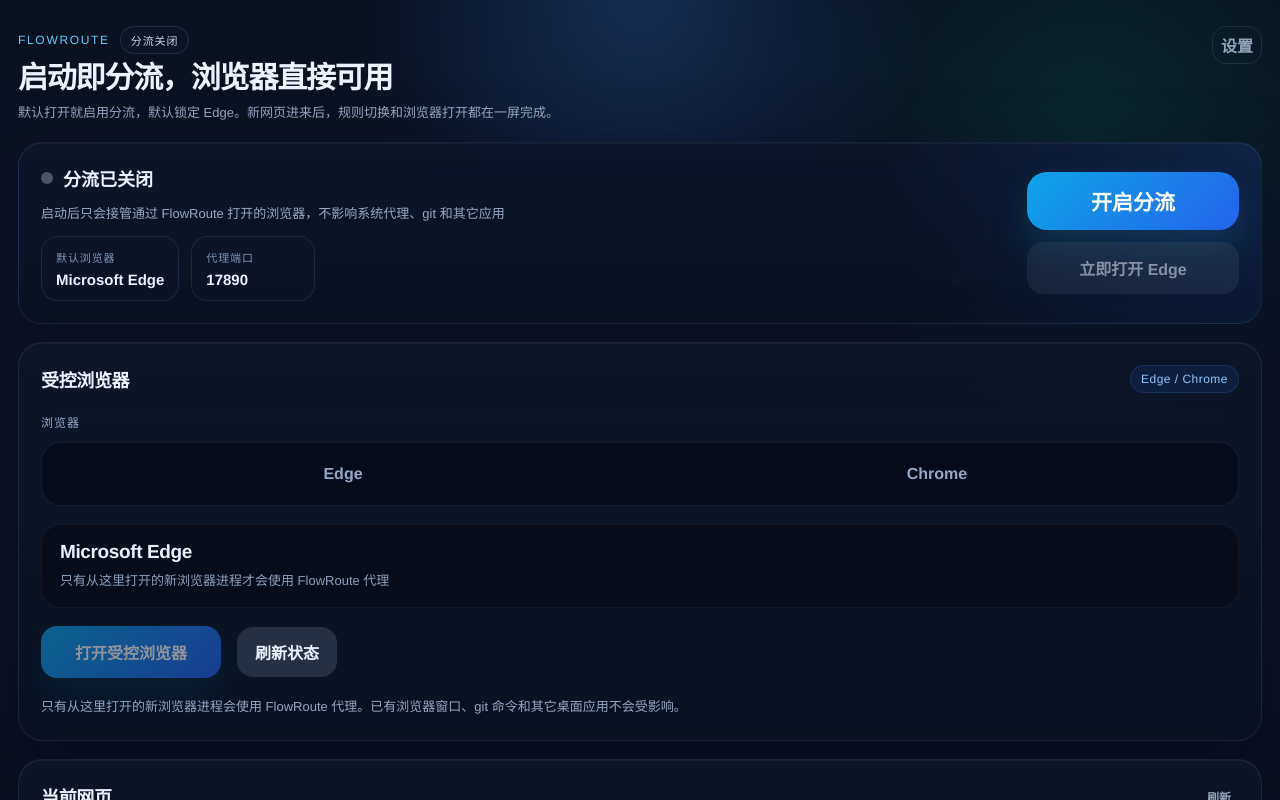
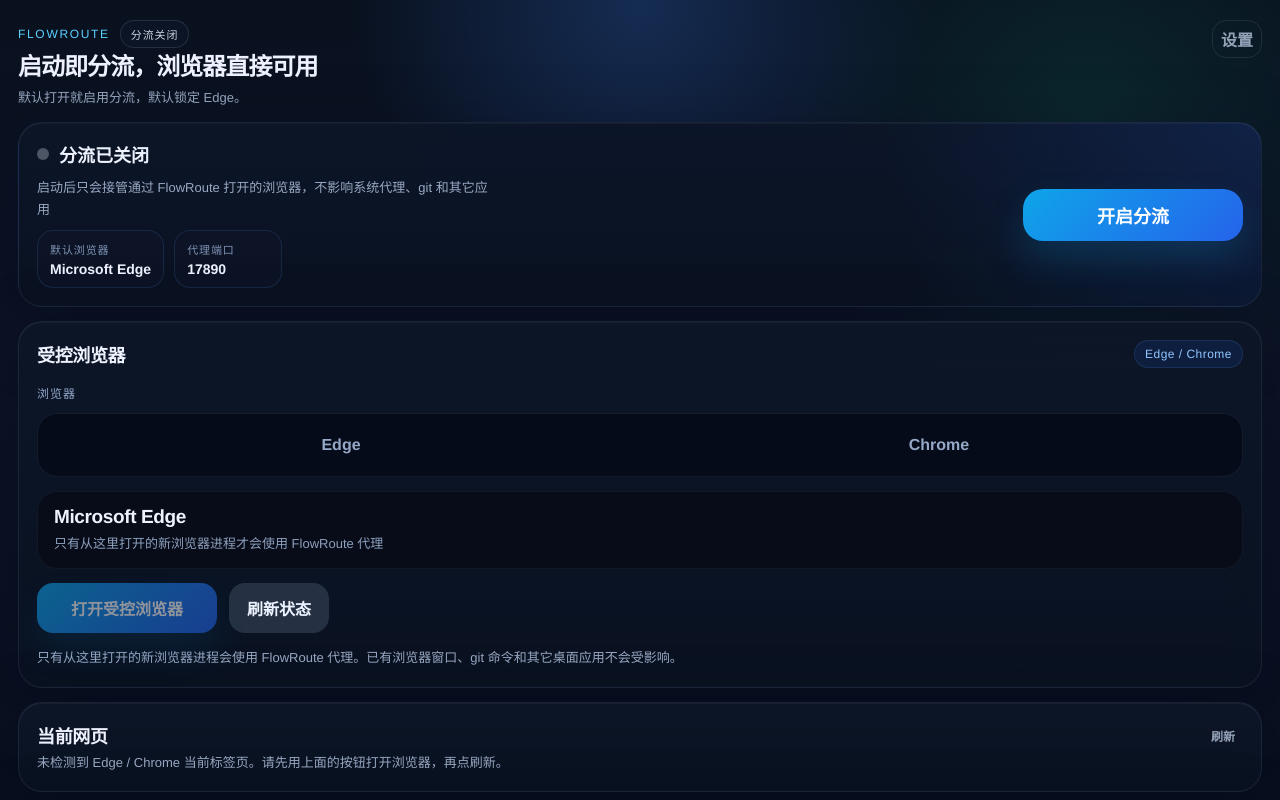
Before and after one commit to blackwait/flowroute, a React (Vite) app: page / in a window 1280 px wide. Built offline with nearby package versions, Linux system fonts and the light colour scheme.

Commit message:
feat: compact flowroute home layout

```diff
--- a/src/App.tsx
+++ b/src/App.tsx
@@ -181,7 +181,7 @@
             <span className={`hero-pill ${status?.running ? 'live' : 'idle'}`}>{currentStatusText}</span>
           </div>
           <h1>启动即分流，浏览器直接可用</h1>
-          <p className="subtitle">默认打开就启用分流，默认锁定 Edge。新网页进来后，规则切换和浏览器打开都在一屏完成。</p>
+          <p className="subtitle">默认打开就启用分流，默认锁定 Edge。</p>
         </div>
         <button className="ghost hero-settings" onClick={openSettings}>设置</button>
       </header>
@@ -211,13 +211,6 @@
             onClick={toggleRouting}
           >
             {toggleBusy ? '处理中…' : status?.running ? '关闭分流' : '开启分流'}
-          </button>
-          <button
-            className="secondary quick-open"
-            disabled={!status?.running || bootstrapping}
-            onClick={openBrowser}
-          >
-            立即打开 Edge
           </button>
         </div>
       </section>
@@ -251,7 +244,7 @@
             <button className="primary-wide" disabled={!status?.running || bootstrapping} onClick={openBrowser}>
               打开受控浏览器
             </button>
-            <button className="secondary" disabled={bootstrapping} onClick={() => void refresh()}>
+            <button className="secondary slim-button" disabled={bootstrapping} onClick={() => void refresh()}>
               刷新状态
             </button>
           </div>
--- a/src/styles.css
+++ b/src/styles.css
@@ -14,7 +14,7 @@
 #root {
   width: 100%;
   height: 100%;
-  overflow: hidden;
+  overflow: auto;
 }
 
 body {
@@ -38,16 +38,16 @@
   width: 100%;
   min-height: 100%;
   margin: 0;
-  padding: 26px 18px 42px;
+  padding: 20px 18px 30px;
   display: grid;
-  gap: 18px;
+  gap: 14px;
   overflow-x: hidden;
 }
 
 .hero {
   display: flex;
   justify-content: space-between;
-  gap: 18px;
+  gap: 14px;
   align-items: flex-start;
   min-width: 0;
 }
@@ -56,7 +56,7 @@
   min-width: 0;
   flex: 1;
   display: grid;
-  gap: 8px;
+  gap: 6px;
 }
 
 .hero-topline {
@@ -93,8 +93,8 @@
 
 h1 {
   margin: 0;
-  font-size: 30px;
-  line-height: 1.08;
+  font-size: 24px;
+  line-height: 1.12;
   letter-spacing: -0.04em;
 }
 
@@ -116,7 +116,7 @@
   background: linear-gradient(180deg, rgba(13, 22, 39, 0.96), rgba(10, 18, 33, 0.9));
   border: 1px solid rgba(110, 131, 169, 0.16);
   border-radius: 24px;
-  padding: 22px;
+  padding: 18px;
   box-shadow: 0 20px 70px rgba(2, 6, 23, 0.34), inset 0 1px 0 rgba(255, 255, 255, 0.04);
   backdrop-filter: blur(18px);
   min-width: 0;
@@ -132,8 +132,8 @@
 .power-card {
   display: flex;
   justify-content: space-between;
-  align-items: stretch;
-  gap: 18px;
+  align-items: center;
+  gap: 16px;
   min-width: 0;
 }
 
@@ -141,7 +141,7 @@
   min-width: 0;
   flex: 1;
   display: grid;
-  gap: 12px;
+  gap: 10px;
 }
 
 .status-line {
@@ -164,23 +164,23 @@
 }
 
 .power-subtitle {
-  max-width: 520px;
+  max-width: 460px;
 }
 
 .metric-row {
   display: flex;
-  gap: 12px;
+  gap: 10px;
   flex-wrap: wrap;
 }
 
 .metric-chip {
-  min-width: 124px;
-  padding: 12px 14px;
+  min-width: 108px;
+  padding: 10px 12px;
   border-radius: 16px;
   background: rgba(15, 23, 42, 0.56);
   border: 1px solid rgba(96, 165, 250, 0.14);
   display: grid;
-  gap: 6px;
+  gap: 4px;
 }
 
 .metric-chip span {
@@ -191,13 +191,13 @@
 }
 
 .metric-chip strong {
-  font-size: 15px;
+  font-size: 14px;
 }
 
 .stack-actions {
-  width: 212px;
-  display: grid;
-  gap: 12px;
+  width: 220px;
+  display: flex;
+  align-items: center;
   align-self: center;
 }
 
@@ -210,12 +210,12 @@
 
 .card-grid {
   display: grid;
-  gap: 18px;
+  gap: 14px;
 }
 
 .control-panel {
   display: grid;
-  gap: 18px;
+  gap: 14px;
 }
 
 .section-head {
@@ -259,7 +259,7 @@
 }
 
 .actions.spacious {
-  gap: 16px;
+  gap: 12px;
 }
 
 .actions.compact button {
@@ -308,8 +308,8 @@
 
 button.power {
   min-width: 100%;
-  min-height: 58px;
-  font-size: 21px;
+  min-height: 52px;
+  font-size: 18px;
   border-radius: 20px;
 }
 
@@ -321,10 +321,13 @@
   background: linear-gradient(135deg, #ef4444, #dc2626);
 }
 
-.quick-open,
 .primary-wide {
-  min-height: 52px;
+  min-height: 48px;
   min-width: 180px;
+}
+
+.slim-button {
+  min-height: 48px;
 }
 
 .field-label {
@@ -379,8 +382,8 @@
 
 .browser-summary {
   display: grid;
-  gap: 8px;
-  padding: 16px 18px;
+  gap: 6px;
+  padding: 14px 16px;
   border-radius: 20px;
   background: rgba(7, 12, 23, 0.88);
   border: 1px solid rgba(110, 131, 169, 0.1);
```
